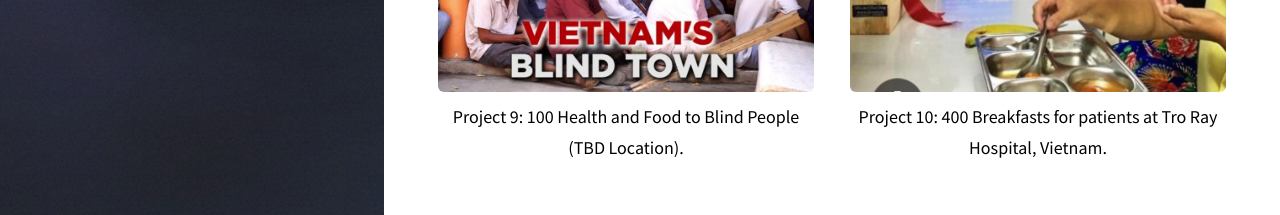
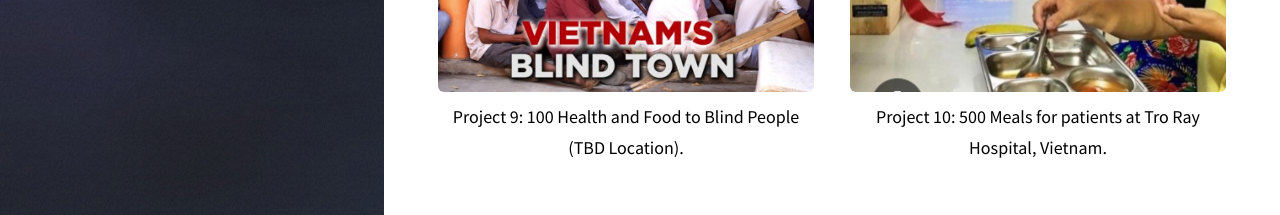
Before and after one commit to peacefulcenter/peacefulcenter.github.io, a Jekyll site: the page built from pages/projects.md, in a window 1280 px wide and 900 px high, scrolled down 1426 px. Shown: the part 682-897 px from the top of the window. Built offline with Jekyll 4.4.1, drawn with Linux system fonts in a browser that asks for light colours; some of the changed text lies outside the part shown.

Commit message:
add donor

```diff
--- a/pages/projects.md
+++ b/pages/projects.md
@@ -16,9 +16,9 @@
 <details open>
 <summary><strong>2025 Projects (Ongoing)</strong></summary>
 
-    $24,601.00 Received - Fully Funded
+    $24,701.00 Received - Fully Funded
 
-    <progress value="24600" max="24600" style="width:100%; height:30px;"></progress>
+    <progress value="24700" max="24700" style="width:100%; height:30px;"></progress>
 
     <div class="project-grid">
         <figure>
@@ -68,7 +68,7 @@
 
         <figure>
             <img src="{{ '/assets/images/project-images/TroRayMeal.jpg' }}" alt="Breakfast for TroRay Hospital">
-            <figcaption><strong>Project 10:</strong> 400 Breakfasts for patients at Tro Ray Hospital, Vietnam.</figcaption>
+            <figcaption><strong>Project 10:</strong> 500 Meals for patients at Tro Ray Hospital, Vietnam.</figcaption>
         </figure>
 
     </div>
```
Also changed, not shown: pages/donate.md (+1 -1 lines).
